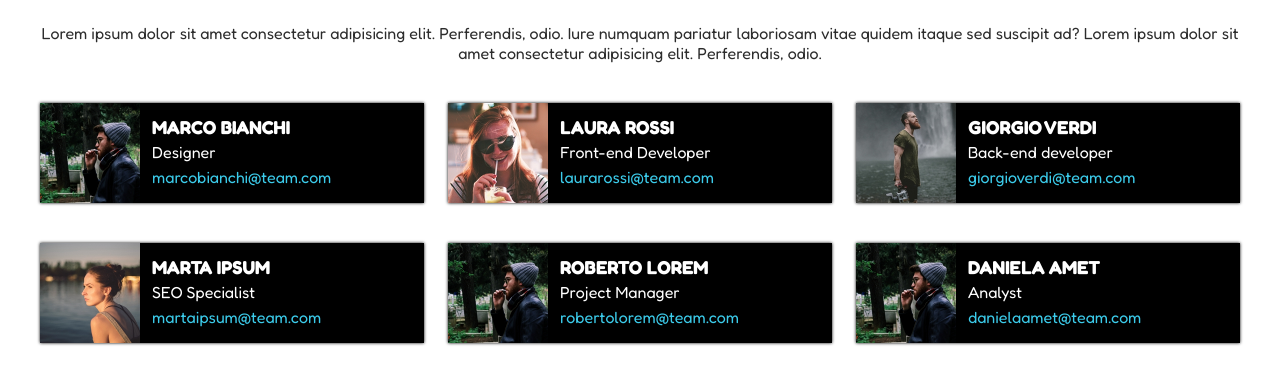
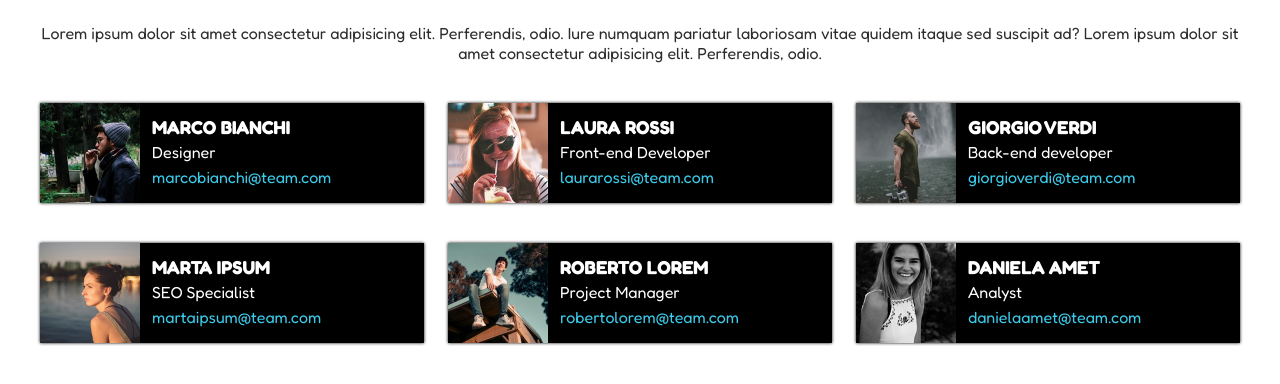
Before and after one commit to ValentinaZussino/html-css-float-cards, a plain HTML site: page prova-flexbox/index.html in a window 1280 px wide. Shown: the part 100-484 px from the top of the page. Drawn offline with Linux system fonts and the light colour scheme.

Commit message:
sistemazione ultime foto in cartella prova-flexbox

```diff
--- a/prova-flexbox/index.html
+++ b/prova-flexbox/index.html
@@ -61,7 +61,7 @@
             </div>
             <!-- card 5 -->
             <div class="single-card">
-                <img src="./img/male1.png" alt="Roberto Lorem">
+                <img src="./img/male3.png" alt="Roberto Lorem">
                 <div class="card-description">
                     <h3>ROBERTO LOREM</h3>
                     <p>Project Manager</p>
@@ -70,7 +70,7 @@
             </div>
             <!-- card 6 -->
             <div class="single-card">
-                <img src="./img/male1.png" alt="Daniela Amet">
+                <img src="./img/female3.png" alt="Daniela Amet">
                 <div class="card-description">
                     <h3>DANIELA AMET</h3>
                     <p>Analyst</p>
```
